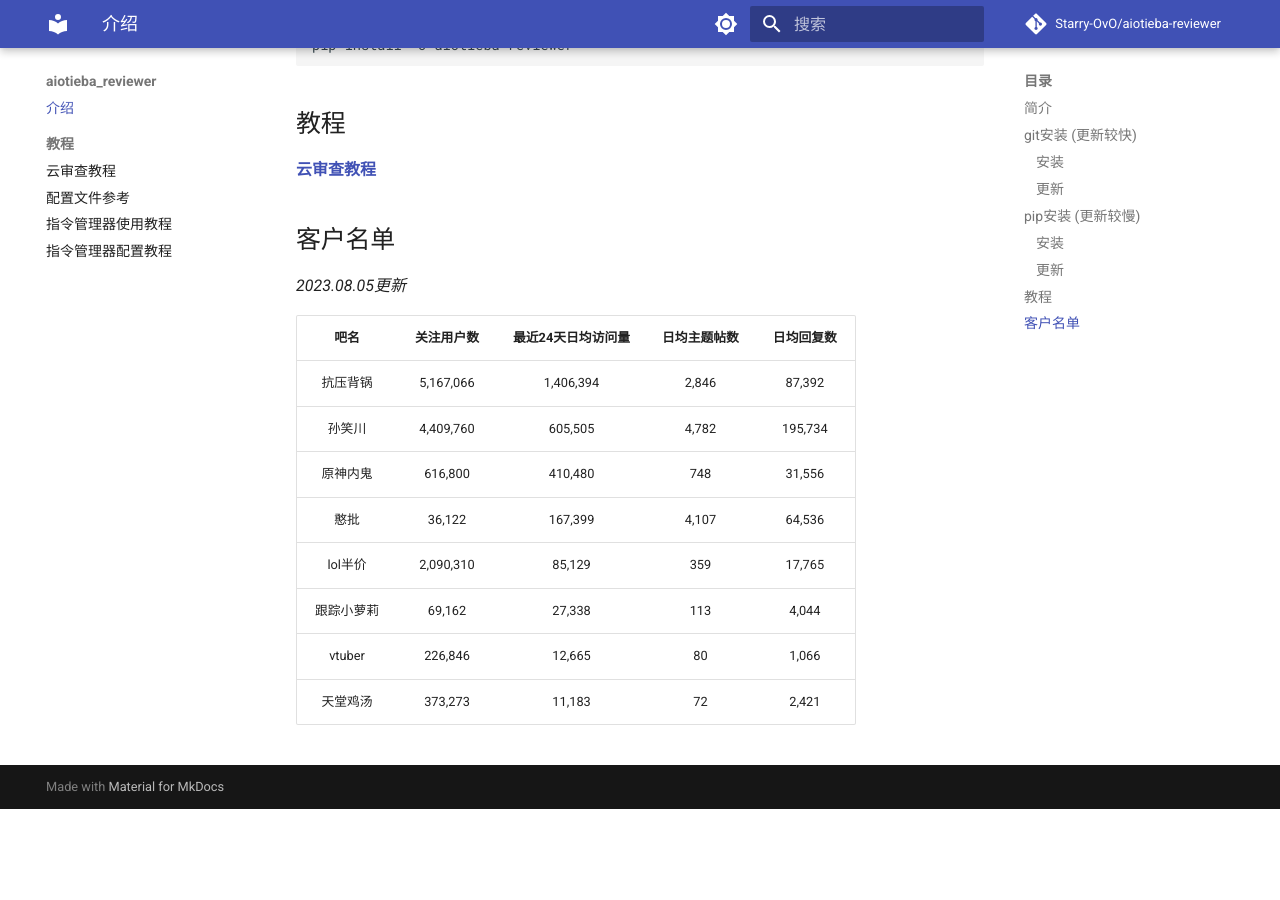
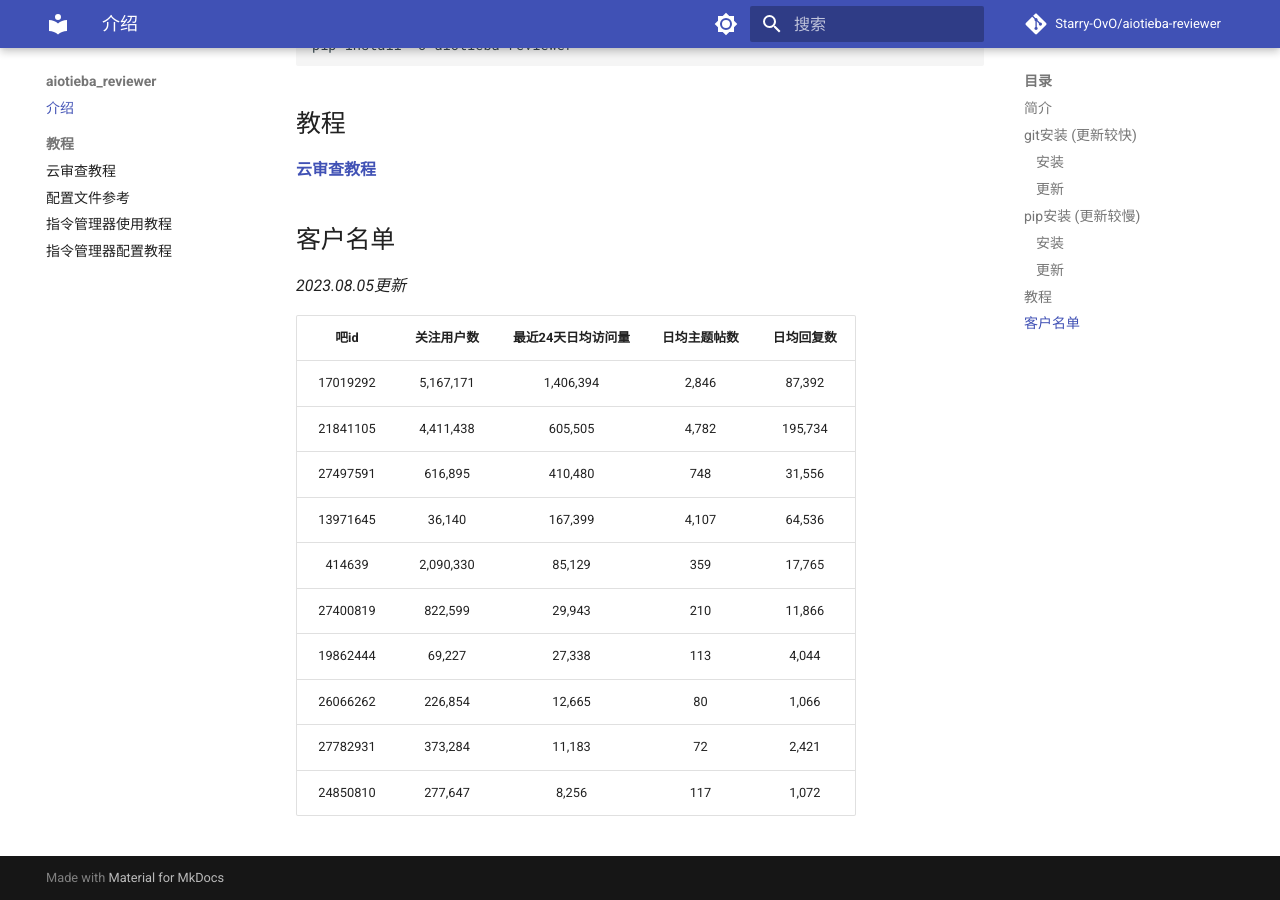
Before and after one commit to lumina37/aiotieba-reviewer, an MkDocs documentation site: the page built from docs/index.md, in a window 1280 px wide and 900 px high, scrolled down 1121 px. Built offline with MkDocs 1.6.1 and Material for MkDocs 9.7.7, drawn with Linux system fonts in a browser that asks for light colours; comment, search, counter and statistics services are not loaded; before the commit the page ends 1930 px from its top, so only the background shows below that.

```diff
--- a/docs/index.md
+++ b/docs/index.md
@@ -49,13 +49,15 @@ pip install -U aiotieba-reviewer
 
 *2023.08.05更新*
 
-|    吧名    | 关注用户数 | 最近24天日均访问量 | 日均主题帖数 | 日均回复数 |
-| :--------: | :--------: | :----------------: | :----------: | :--------: |
-|  抗压背锅  | 5,167,066  |     1,406,394      |    2,846     |   87,392   |
-|   孙笑川   | 4,409,760  |      605,505       |    4,782     |  195,734   |
-|  原神内鬼  |  616,800   |      410,480       |     748      |   31,556   |
-|    憨批    |   36,122   |      167,399       |    4,107     |   64,536   |
-|  lol半价   | 2,090,310  |       85,129       |     359      |   17,765   |
-| 跟踪小萝莉 |   69,162   |       27,338       |     113      |   4,044    |
-|   vtuber   |  226,846   |       12,665       |      80      |   1,066    |
-|  天堂鸡汤  |  373,273   |       11,183       |      72      |   2,421    |
+|   吧id   | 关注用户数 | 最近24天日均访问量 | 日均主题帖数 | 日均回复数 |
+| :------: | :--------: | :----------------: | :----------: | :--------: |
+| 17019292 | 5,167,171  |     1,406,394      |    2,846     |   87,392   |
+| 21841105 | 4,411,438  |      605,505       |    4,782     |  195,734   |
+| 27497591 |  616,895   |      410,480       |     748      |   31,556   |
+| 13971645 |   36,140   |      167,399       |    4,107     |   64,536   |
+|  414639  | 2,090,330  |       85,129       |     359      |   17,765   |
+| 27400819 |  822,599   |       29,943       |     210      |   11,866   |
+| 19862444 |   69,227   |       27,338       |     113      |   4,044    |
+| 26066262 |  226,854   |       12,665       |      80      |   1,066    |
+| 27782931 |  373,284   |       11,183       |      72      |   2,421    |
+| 24850810 |  277,647   |       8,256        |     117      |   1,072    |
```
Also changed, not shown: README.md (+12 -10 lines).
